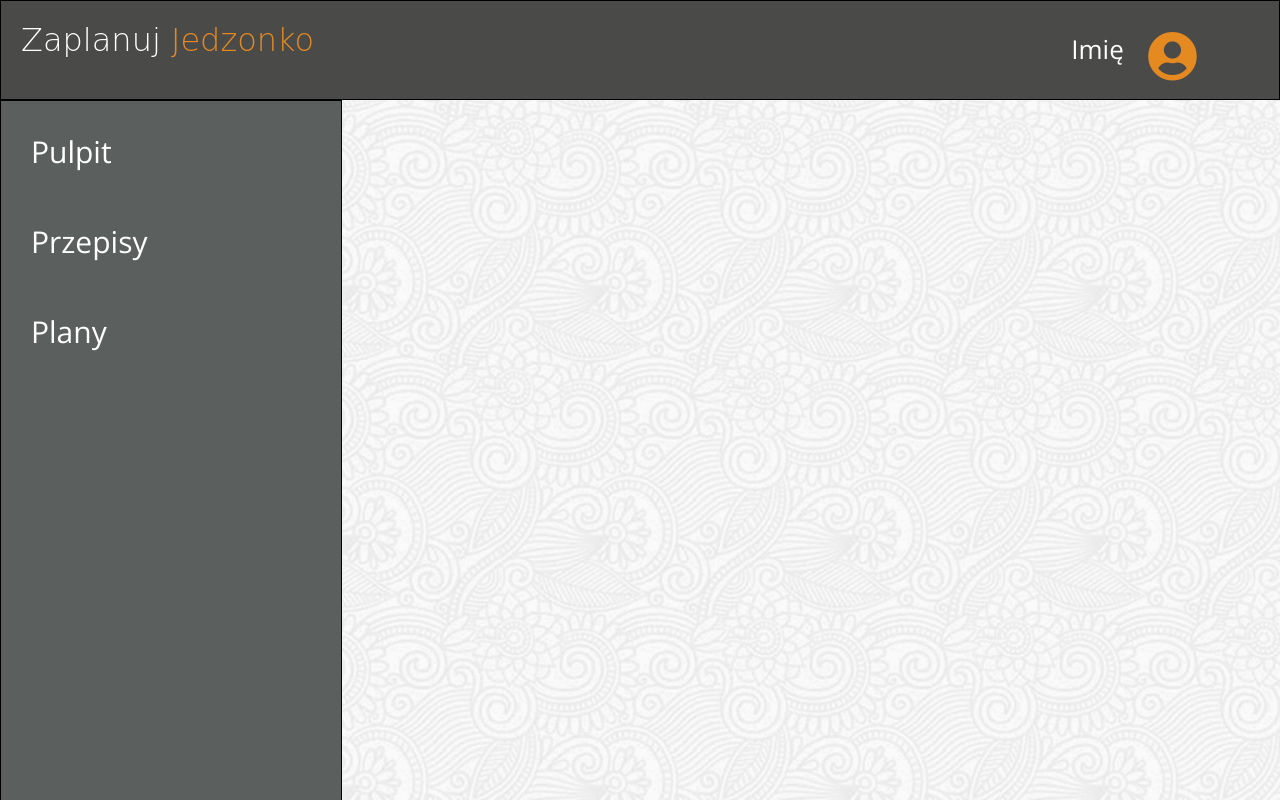
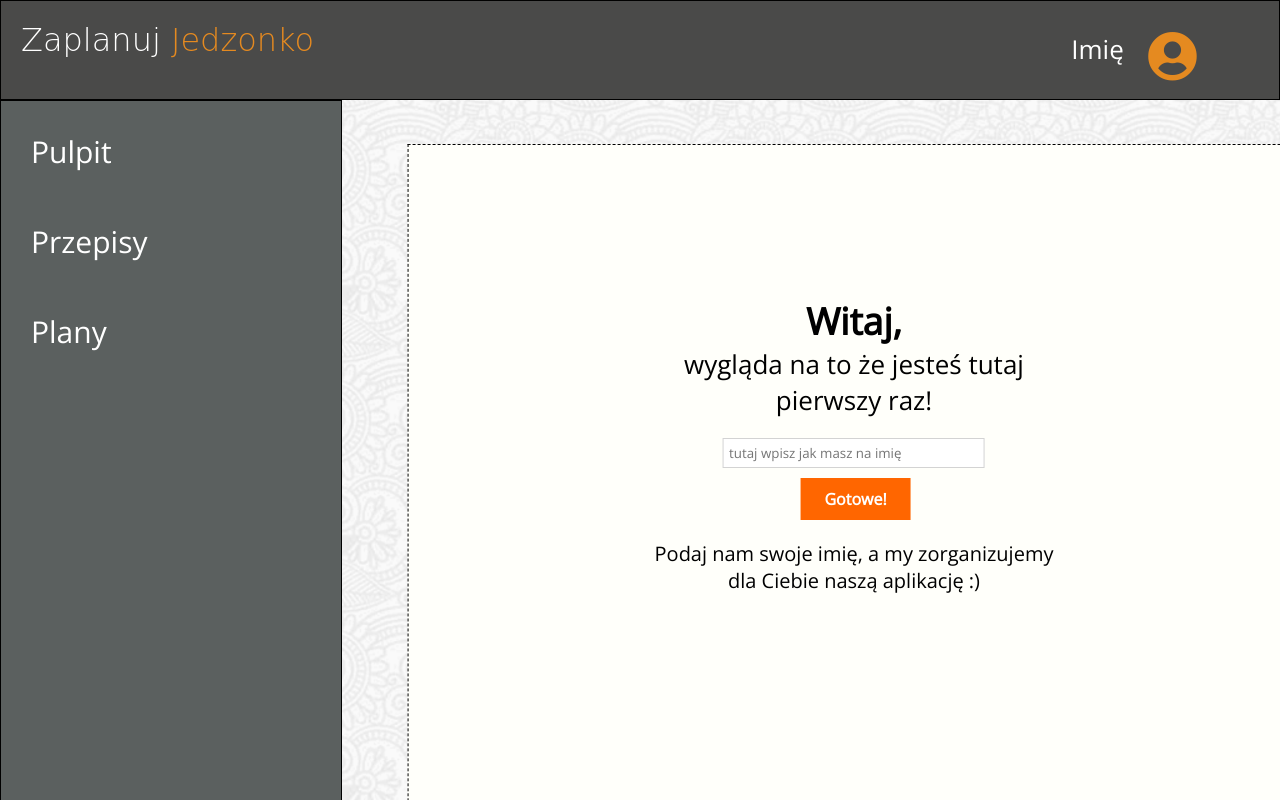
Before and after one commit to olawwska/Zaplanuj_jedzonko, a website: page development/app.html in a window 1280 px wide. Shown: the top 800 px of the page. Drawn offline with nearby package versions, Linux system fonts and the light colour scheme; files that its build step writes are made by us from their sources; a web font is replaced by a local one.

Commit message:
2.2_Wiadomosc_i_formularz

```diff
--- a/development/app.html
+++ b/development/app.html
@@ -21,8 +21,9 @@
       </div>
     </header>
 
-    <div class="section__main">
+    <section class="section__main">
 
+    <div class="section">
       <div class="section__nav-side">
         <ul class="section__nav-side-list">
           <li class="section__nav-side-list-element">
@@ -36,8 +37,17 @@
           </li>
         </ul>
       </div>
-      <div class="section__background-image"></div>
+      <div class="section__background-img">
+        <div class="section__background-img-message">
+          <h1><span>Witaj, </span><br> wygląda na to że jesteś tutaj <br> pierwszy raz!</h1>
+          <input type="text" name="name" placeholder="tutaj wpisz jak masz na imię">
+          <button>Gotowe!</button>
+          <p>Podaj nam swoje imię, a my zorganizujemy <br> dla Ciebie naszą aplikację :)</p>
+        </div>
+      </div>
     </div>
+
+    </section>
 
     <script src="./js/app.js"></script>
   </body>
--- a/development/scss/partials/_section__main_app.scss
+++ b/development/scss/partials/_section__main_app.scss
@@ -1,4 +1,4 @@
-.section__main{
+.section {
   display: flex;
   height: 100px;
   width: 100vw;
@@ -21,7 +21,7 @@
         height: 90px;
 
 
-        a{
+        a {
           width: 270px;
           height: 90px;
           display: inline-block;
@@ -32,7 +32,8 @@
         a:hover {
           font-weight: bold;
           border-left: 7px solid $highlights-color;
-          &::after{
+
+          &::after {
             content: ">";
             font-size: 30px;
             position: absolute;
@@ -43,10 +44,62 @@
       }
     }
   }
-  .section__background-image{
+
+  .section__background-img {
     flex: 1 0 80%;
     height: 1000px;
     background-image: '../images/image.png';
+    position: relative;
+
+    &-message {
+      height: 91%;
+      width: 87%;
+      border: 1px dashed black;
+      position: absolute;
+      transform: translate(-50%, -50%);
+      top: 50%;
+      left: 50%;
+      background: $background-color;
+      text-align: center;
+      font-family: $text-font;
+
+      h1 {
+        margin-top: 150px;
+        font-size: $text-fontSize;
+        font-weight: 500;
+
+        span {
+          font-weight: 700;
+          font-size: 37px;
+        }
+      }
+
+      input {
+        width: 250px;
+        padding: 5px;
+        margin-top: 20px;
+        border: 1px solid lightgrey;
+      }
+
+      button {
+        display: block;
+        margin-left: 44%;
+        margin-top: 10px;
+        border: none;
+        background: $highlights-color;
+        padding: 10px;
+        width: 110px;
+        font-size: 16px;
+        color: $whiteFont-color;
+        font-weight: 700;
+      }
+
+      p {
+        font-weight: 500;
+        font-size: 20px;
+        margin-top: 20px;
+      }
+    }
 
   }
 }
```
